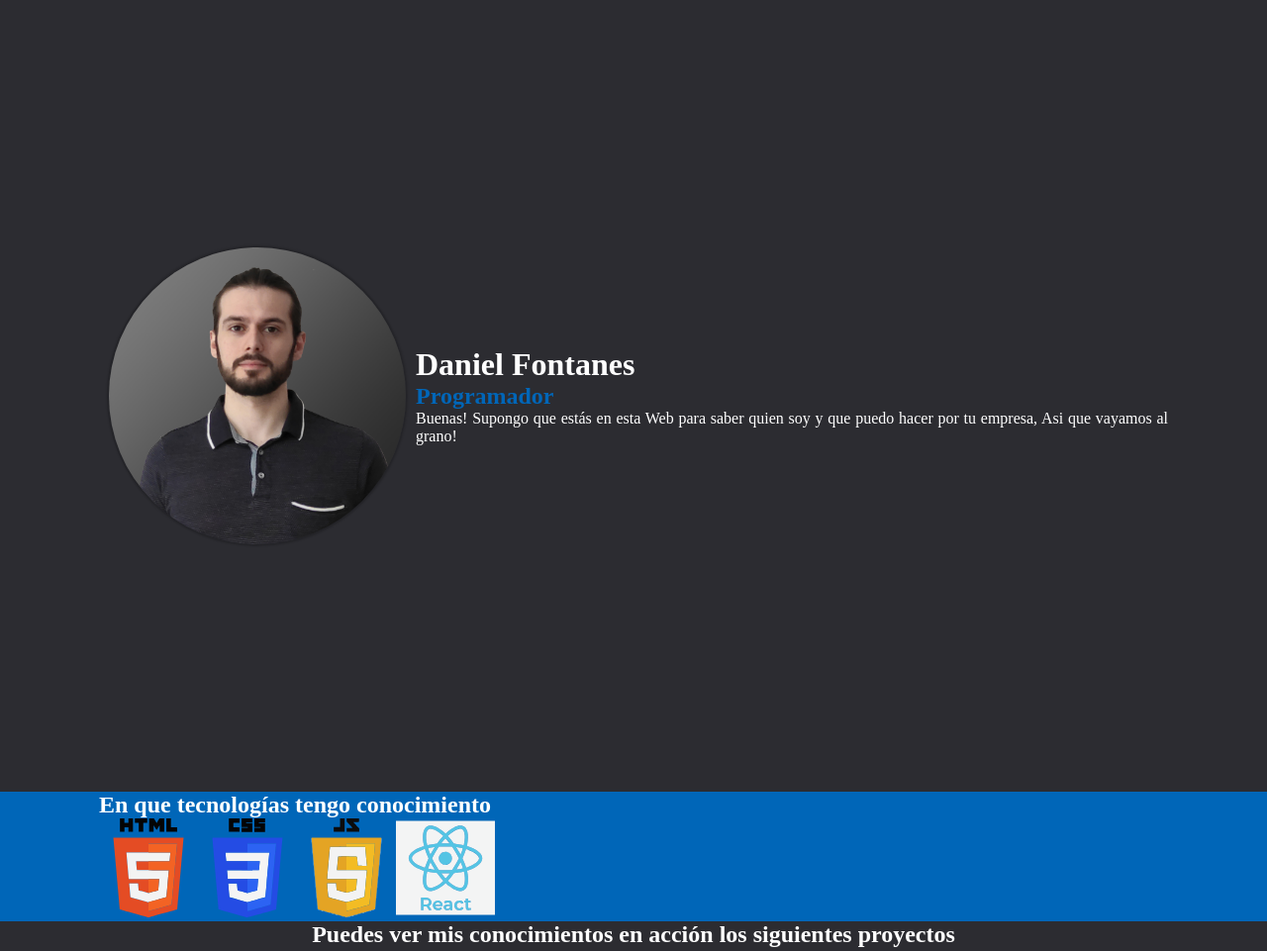
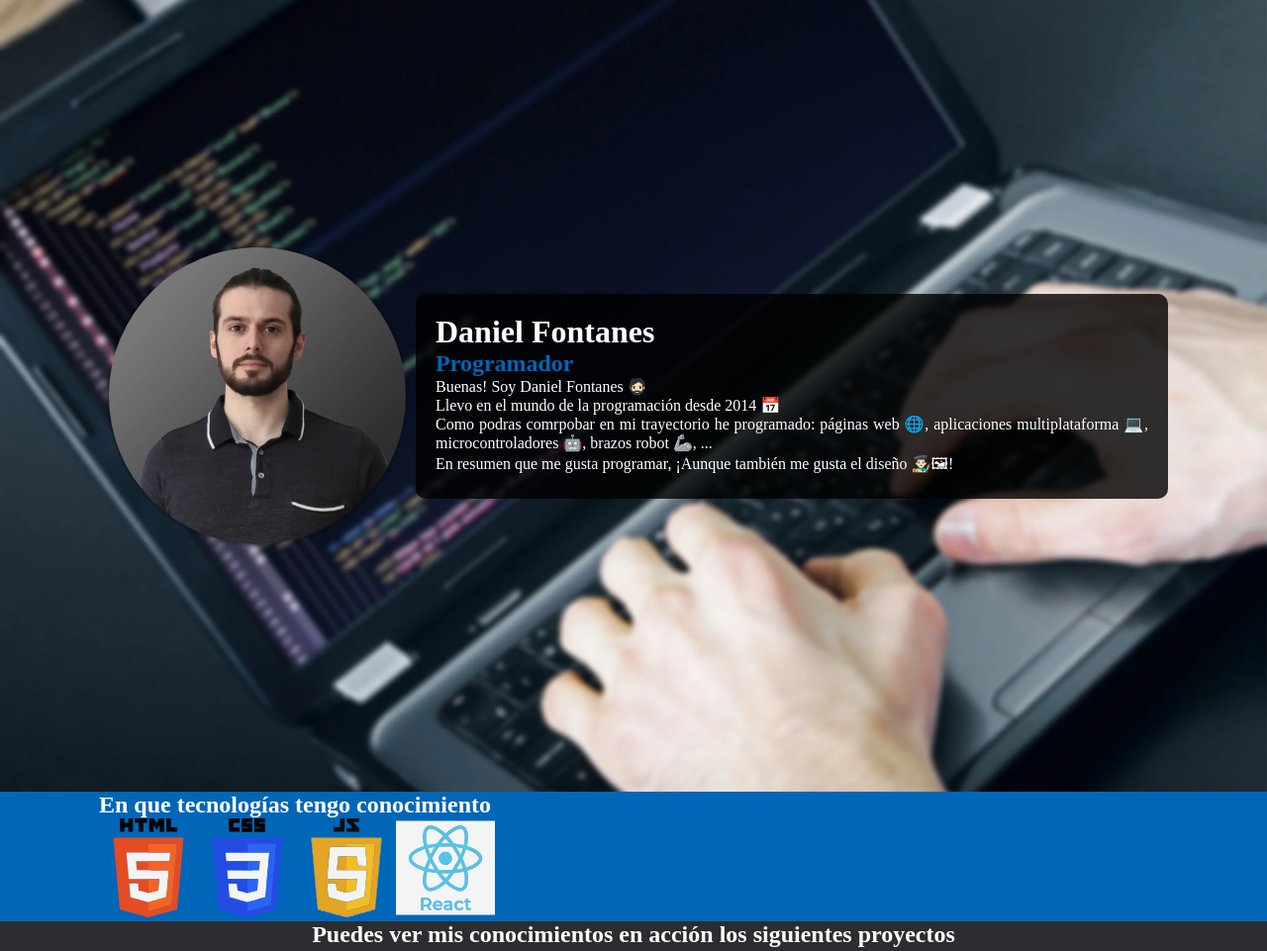
Before and after one commit to danielfontanes/danielfontanes.github.io, a plain HTML site: page index.html in a window 1280 px wide. Shown: the top 961 px of the page at 99% size. Drawn offline with Linux system fonts and the light colour scheme.

Commit message:
Improvement of the presentation area

```diff
--- a/index.html
+++ b/index.html
@@ -5,14 +5,17 @@
     <meta http-equiv="X-UA-Compatible" content="IE=edge">
     <meta name="viewport" content="width=device-width, initial-scale=1.0">
     <title>Daniel Fontanes</title>
-    <link rel="stylesheet" href="styles.css">
+    <link rel="stylesheet" href="styles.min.css">
   </head>
   <body>
-    <div class="presentation">   <img src="img/profile-picture-daniel-fontanes.jpg">
+    <div class="presentation">   <img src="img/profile-picture-daniel-fontanes.webp">
       <div class="presentation-text">
         <h1>Daniel Fontanes</h1>
         <h2>Programador</h2>
-        <p>Buenas! Supongo que estás en esta Web para saber quien soy y que puedo hacer por tu empresa, Asi que vayamos al grano!</p>
+        <p>Buenas! Soy Daniel Fontanes 🧔🏻</p>
+        <p>Llevo en el mundo de la programación desde 2014 📅</p>
+        <p>Como podras comrpobar en mi trayectorio he programado: páginas web 🌐, aplicaciones multiplataforma 💻, microcontroladores 🤖, brazos robot 🦾, ...</p>
+        <p>En resumen que me gusta programar, ¡Aunque también me gusta el diseño 👨🏻‍🎨🖼!</p>
       </div>
     </div>
     <div class="skills">
--- a/styles.scss
+++ b/styles.scss
@@ -19,6 +19,12 @@ body{
         display: flex;
         align-items: center;
         height: 100vh;
+        background-image: url(./img/presentation-background.webp);
+        background-repeat: no-repeat;
+        background-position: center;
+        background-attachment: fixed;
+        background-size: cover;
+
         img{
             width: 300px;
             height: 300px;
@@ -28,6 +34,9 @@ body{
         }
         div.presentation-text{
             text-align: justify;
+            background: rgba(0,0,0,0.8);
+            padding: 20px;
+            border-radius: 10px;
             h2{
                 color:rgba(0,102,184,1) ;
             }
```
Also changed, not shown: index.min.html (+1 -1 lines), img/presentation-background.webp (added), img/profile-picture-daniel-fontanes.jpg (deleted), img/profile-picture-daniel-fontanes.webp (added), styles.css, styles.min.css (added), 1 other file.
